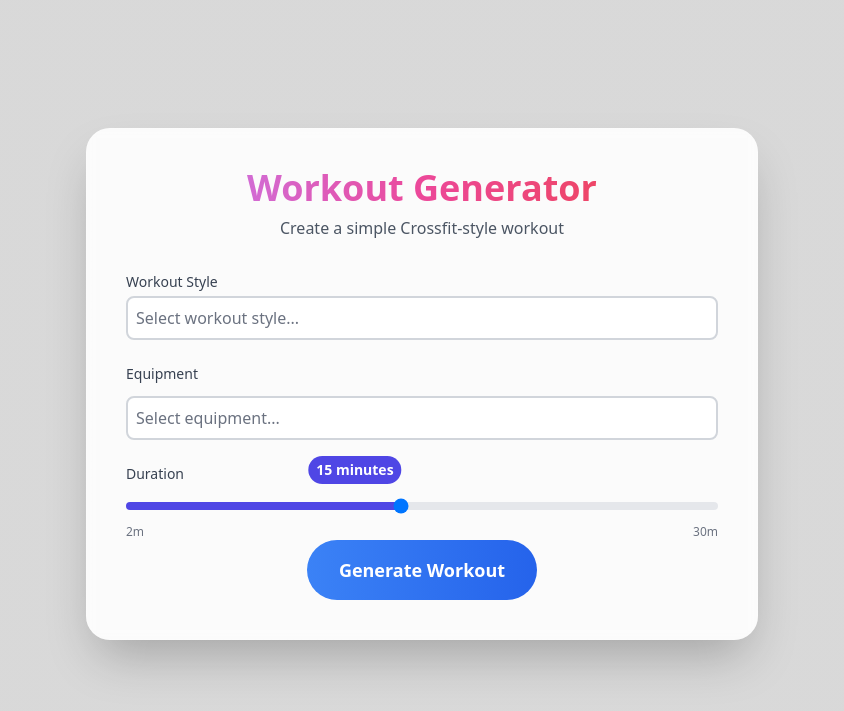
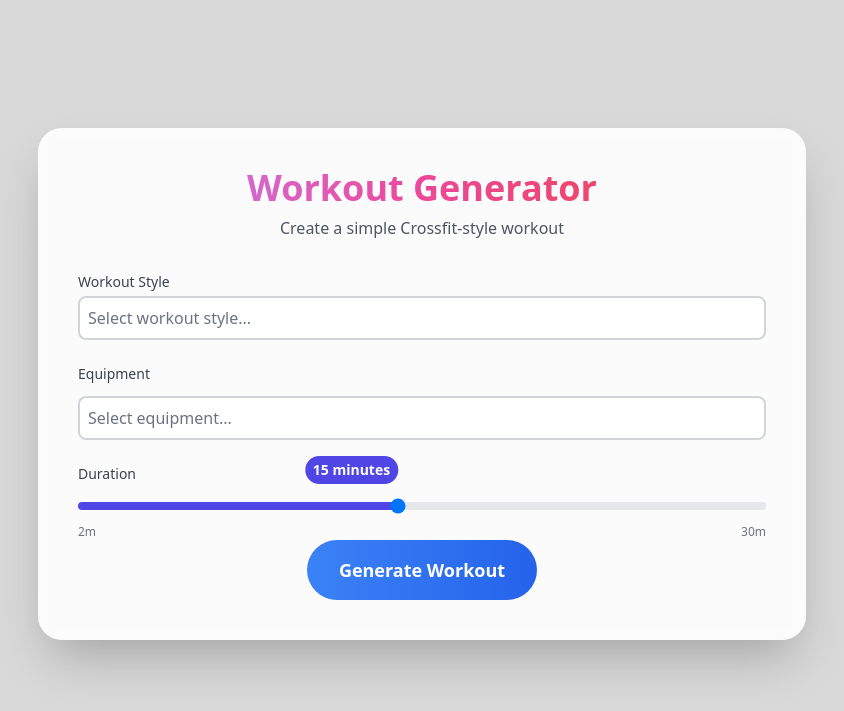
Before and after one commit to haarburger/workout-generator, a Flask app: page /workout/ in a window 1280 px wide. Shown: the top 711 px of the page, without its empty margins (218-1062 px from the left). Run offline with Flask 3, Linux system fonts and the light colour scheme; some libraries are stand-ins or nearby versions.

Commit message:
wider on desktop

```diff
--- a/templates/index.html
+++ b/templates/index.html
@@ -20,7 +20,7 @@
     /* Adjust for larger screens */
     @media (min-width: 640px) {
         .container {
-            max-width: 42rem; /* equivalent to max-w-2xl */
+            max-width: 56rem; /* Increased from 42rem to 56rem (equivalent to max-w-3xl) */
         }
     }
     /* Add padding to the top on mobile */
@@ -40,7 +40,7 @@
 </head>
 <body class="gradient-bg min-h-screen">
     <div class="flex flex-col justify-center items-center min-h-screen py-8 px-4 sm:px-0">
-        <div class="container mx-auto max-w-full sm:max-w-2xl bg-white bg-opacity-90 p-6 sm:p-10 rounded-3xl shadow-2xl backdrop-blur-sm mb-8 pb-12">
+        <div class="container mx-auto max-w-full sm:max-w-3xl bg-white bg-opacity-90 p-6 sm:p-10 rounded-3xl shadow-2xl backdrop-blur-sm mb-8 pb-12">
             <h1 class="text-3xl sm:text-4xl font-extrabold mb-2 text-center bg-clip-text text-transparent bg-gradient-to-r from-purple-400 via-pink-500 to-red-500">Workout Generator</h1>
             <p class="text-gray-600 mb-8 text-center">Create a simple Crossfit-style workout</p>
             <form id="workout-form" method="POST" class="space-y-6">
@@ -109,7 +109,7 @@
             <p class="mt-2 text-indigo-600 font-semibold">Generating workout...</p>
         </div>
 
-        <div id="workout-container" class="container mx-auto max-w-2xl mt-8 hidden">
+        <div id="workout-container" class="container mx-auto max-w-3xl mt-8 hidden">
             <div class="bg-white bg-opacity-90 p-6 sm:p-10 rounded-3xl shadow-2xl backdrop-blur-sm mb-8 w-full sm:w-auto">
                 <div id="workout-result">
                     <!-- Workout result will be inserted here dynamically -->
```
